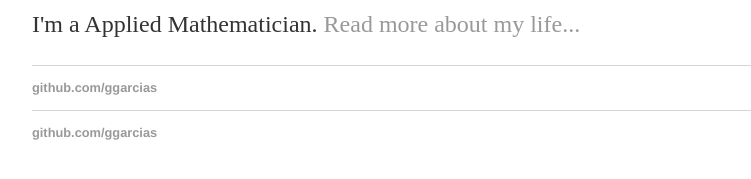
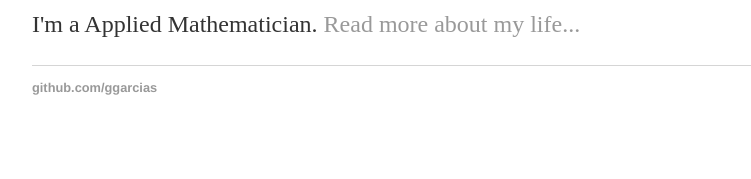
Before and after one commit to ggarcias/ggarcias.github.io, a Jekyll site: the page built from index.html, in a window 1280 px wide. Shown: the part 249-428 px from the top of the page, without its empty margins (160-911 px from the left). Built offline with Jekyll 4.4.1, drawn with Linux system fonts in a browser that asks for light colours.

Commit message:
Error in index.html

```diff
--- a/index.html
+++ b/index.html
@@ -2,15 +2,8 @@
 layout: default
 title: Guillermo García-Sánchez, My Home Page
 ---
-<div class="container">
+
 	<div class="blurb">
 		<h1>Hi there, I'm Guillermo García-Sánchez!</h1>
 		<p>I'm a Applied Mathematician. <a href="/about">Read more about my life...</a></p>
 	</div><!-- /.blurb -->
-</div><!-- /.container -->
-<footer>
-	<ul>
-		<!-- <li><a href="mailto:hankquinlanhub@gmail.com">email</a></li> -->
-		<li><a href="https://github.com/ggarcias">github.com/ggarcias</a></li>
-	</ul>
-</footer>
```
